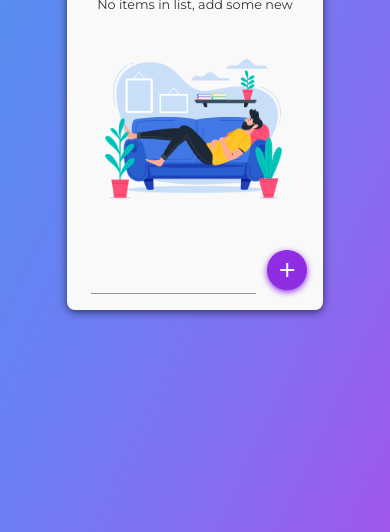
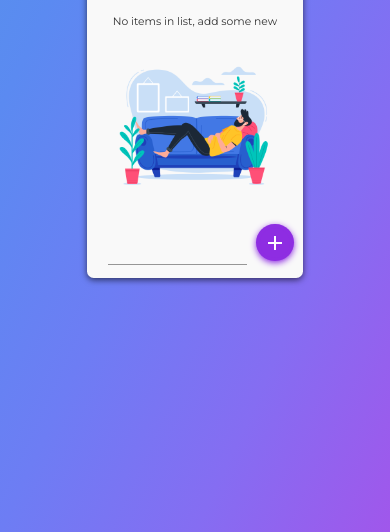
Before and after one commit to wasimreja/task-buddy, a plain HTML site: page index.html in a window 390 px wide. Shown: the part 312-844 px from the top of the page. Drawn offline with Linux system fonts and the light colour scheme.

Commit message:
Update style.css

```diff
--- a/style.css
+++ b/style.css
@@ -193,26 +193,32 @@ li p {
     box-shadow: none;
 }
 
-@media (max-width: 75em) {
+@media (min-width: 1600px) {
+    html {
+        font-size: 75%;
+    }
+}
+
+@media (max-width: 1200px) {
     html {
         font-size: 56.25%;
     }
 }
 
-@media (max-width: 56.25em) {
+@media (max-width: 900px) {
     html {
         font-size: 50%;
     }
 }
 
-@media (max-width: 21.875em) {
+@media (max-width: 600px) {
     html {
-        font-size: 35%;
+        font-size: 45%;
     }
 }
 
-@media (min-width: 112.5em) {
+@media (max-width: 400px) {
     html {
-        font-size: 75%;
+        font-size: 42%;
     }
 }
```
